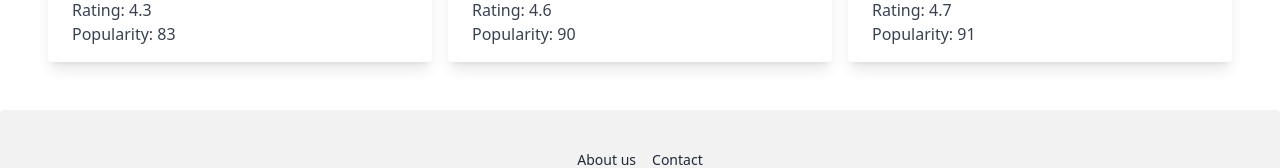
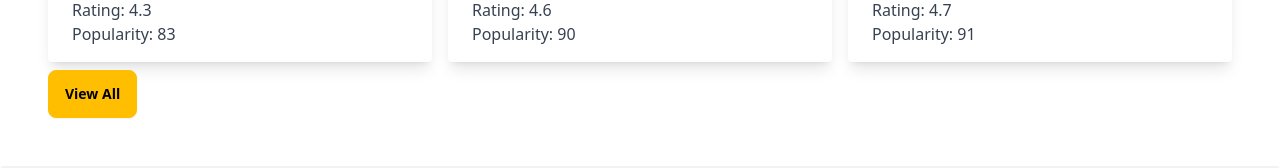
Before and after one commit to miftah1299/coffee-book, a React (Vite) app: page / in a window 1280 px wide. Shown: the part 1638-1806 px from the top of the page. Built offline with nearby package versions, Linux system fonts and the light colour scheme.

Commit message:
add navigation button to CoffeeCards component; allow users to view all coffees

```diff
--- a/src/components/CoffeeCards.jsx
+++ b/src/components/CoffeeCards.jsx
@@ -1,8 +1,10 @@
-import { useLoaderData, useParams } from "react-router-dom";
+import { useLoaderData, useNavigate, useParams } from "react-router-dom";
 import Card from "./Card";
 import { useEffect, useState } from "react";
 
 const CoffeeCards = () => {
+    const navigate = useNavigate();
+
     const data = useLoaderData();
     const { category } = useParams();
 
@@ -21,10 +23,18 @@
     // console.log(category);
 
     return (
-        <div className="grid grid-cols-1 md:grid-cols-2 lg:grid-cols-3 gap-4 mt-1">
-            {coffees.map((coffee) => (
-                <Card key={coffee.id} coffee={coffee}></Card>
-            ))}
+        <div>
+            <div className="grid grid-cols-1 md:grid-cols-2 lg:grid-cols-3 gap-4 mt-1">
+                {coffees.map((coffee) => (
+                    <Card key={coffee.id} coffee={coffee}></Card>
+                ))}
+            </div>
+            <button
+                onClick={() => navigate("/coffees")}
+                className="btn btn-warning font-semibold mt-2"
+            >
+                View All
+            </button>
         </div>
     );
 };
```
